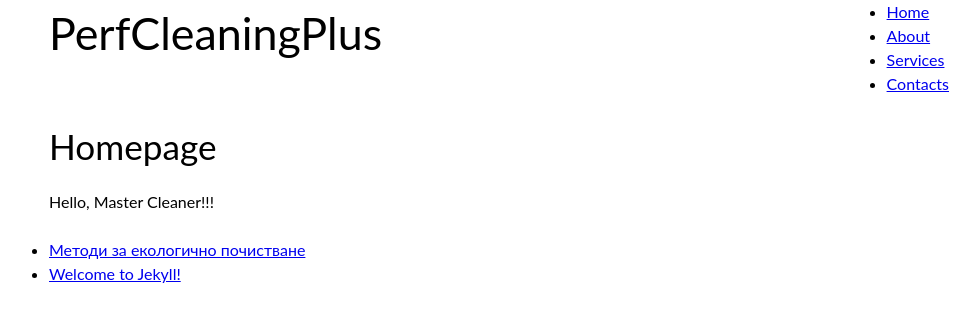
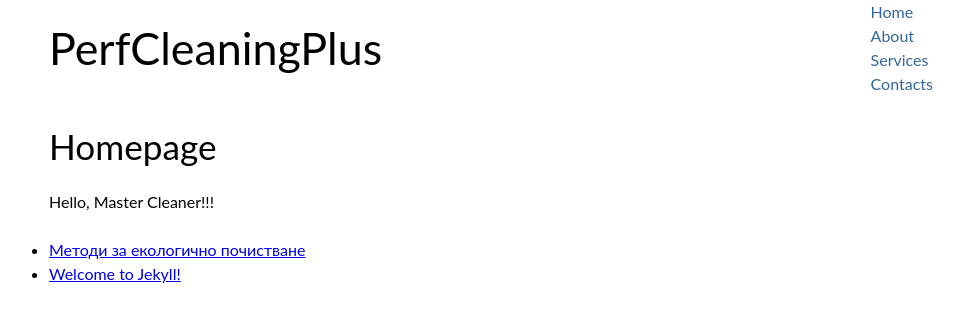
Before and after one commit to YSEnchev/cleaning-site-demo, a Jekyll site: the page built from index.md, in a window 1280 px wide. Shown: the top 322 px of the page, without its empty margins (141-1121 px from the left). Built offline with Jekyll 4.4.1, drawn with Linux system fonts in a browser that asks for light colours.

Commit message:
new commit

```diff
--- a/_layouts/main.html
+++ b/_layouts/main.html
@@ -11,7 +11,7 @@
         <header class="site-header">
             <h1 class="site-title">{{site.title}}</h1>
 
-            <nav>
+            <nav class="main-nav">
                 <ul>
                     {% for item in site.data.navigation %}
                     <li><a href="{{ item.link }}">{{ item.name }}</a></li>
--- a/assets/styles/layout.css
+++ b/assets/styles/layout.css
@@ -7,4 +7,5 @@
 .site-header {
     display: flex;
     justify-content: space-between;
+    align-items: center;
 }
```
